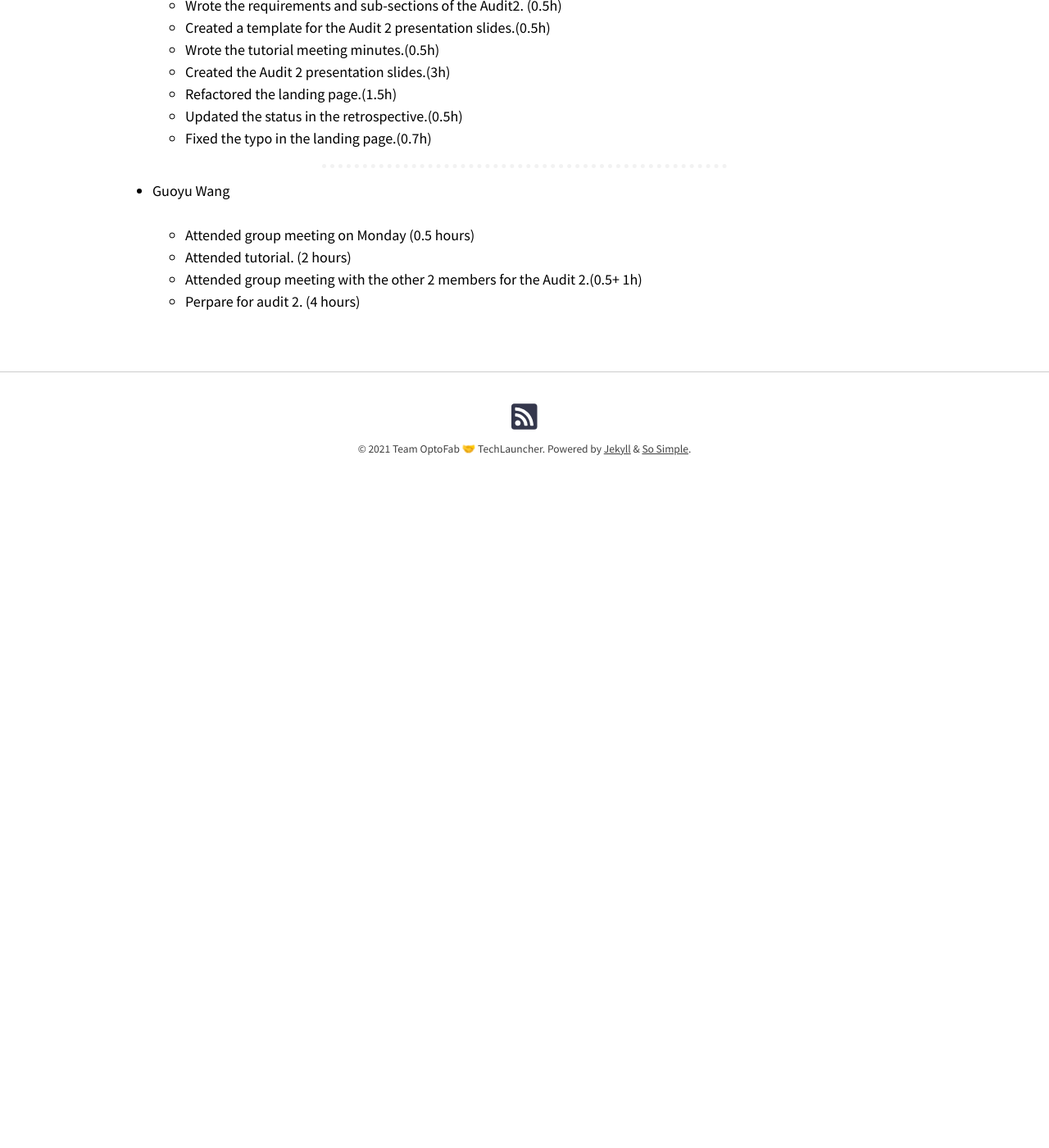
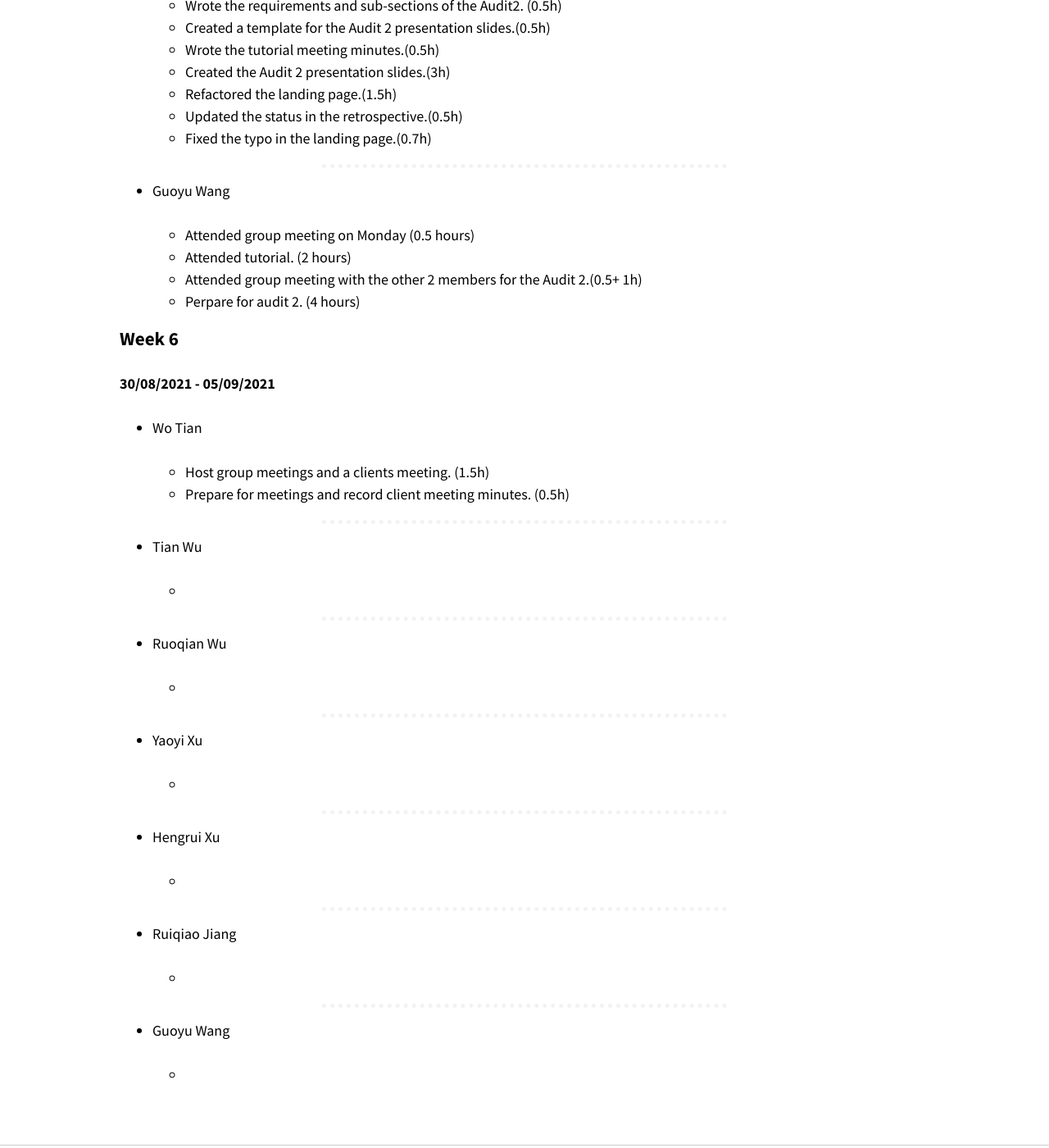
Before and after one commit to optofab/optofab.github.io, a Jekyll site: the page built from work_records.md, in a window 1280 px wide and 1400 px high, scrolled down 8699 px. Shown: the whole window at 82% size. Built offline with Jekyll 4.4.1, drawn with Linux system fonts in a browser that asks for light colours; nearby versions of some CDN libraries; emoji names are drawn with the system emoji font; before the commit the page ends 9329 px from its top, so only the background shows below that.

Commit message:
Update work_records.md

```diff
--- a/work_records.md
+++ b/work_records.md
@@ -355,3 +355,48 @@ _[Don't forget to add hours for each of the work you've done. This line will be
   - Attended tutorial. (2 hours)
   - Attended group meeting with the other 2 members for the Audit 2.(0.5+ 1h)
   - Perpare for audit 2. (4 hours)
+
+### Week 6
+
+**30/08/2021 - 05/09/2021**
+
+- Wo Tian
+
+  - Host group meetings and a clients meeting. (1.5h)
+  - Prepare for meetings and record client meeting minutes. (0.5h)
+
+<hr class="hr-dotted">
+
+- Tian Wu
+
+  -
+
+<hr class="hr-dotted">
+
+- Ruoqian Wu
+
+  -
+
+<hr class="hr-dotted">
+
+- Yaoyi Xu
+
+  -
+
+<hr class="hr-dotted">
+
+- Hengrui Xu
+
+  -
+
+<hr class="hr-dotted">
+
+- Ruiqiao Jiang
+
+  -
+
+<hr class="hr-dotted">
+
+- Guoyu Wang
+
+  -
```
